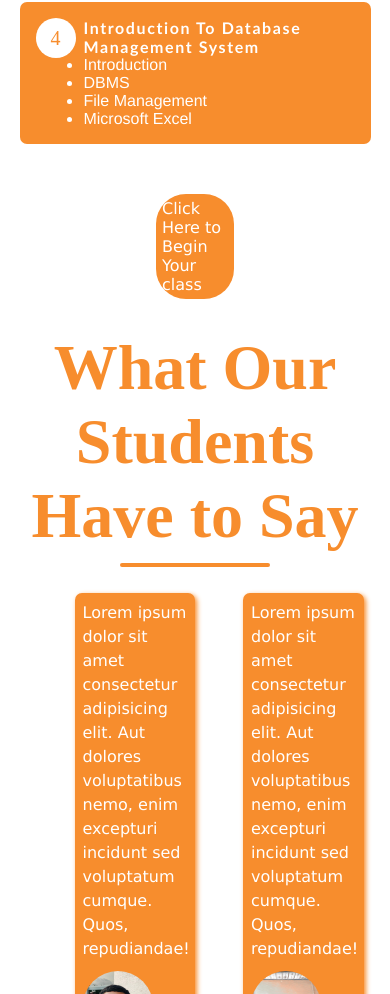
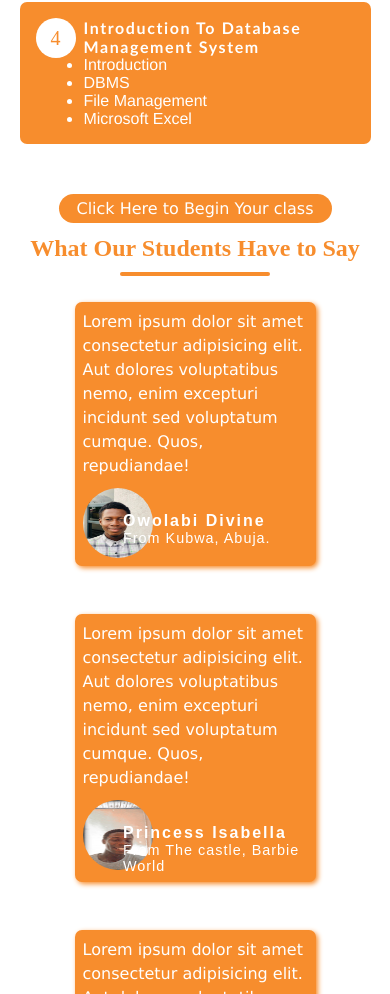
Before and after one commit to D-Bop/EDT_122, a plain HTML site: page index.html in a window 390 px wide. Shown: the part 1483-2477 px from the top of the page. Drawn offline with Linux system fonts and the light colour scheme.

Commit message:
adjusted student grid for mobile view

```diff
--- a/css/index.css
+++ b/css/index.css
@@ -380,4 +380,15 @@ footer > p {
     .header-content > .btn {
         width: 30vw;
     }
+    .students > h3 {
+        font-size: 1.5em;
+    }
+    .journey > .btn {
+        width: 70vw;
+    }
+
+    .students-grid {
+        display: flex;
+        flex-direction: column;
+    }
 }
```
